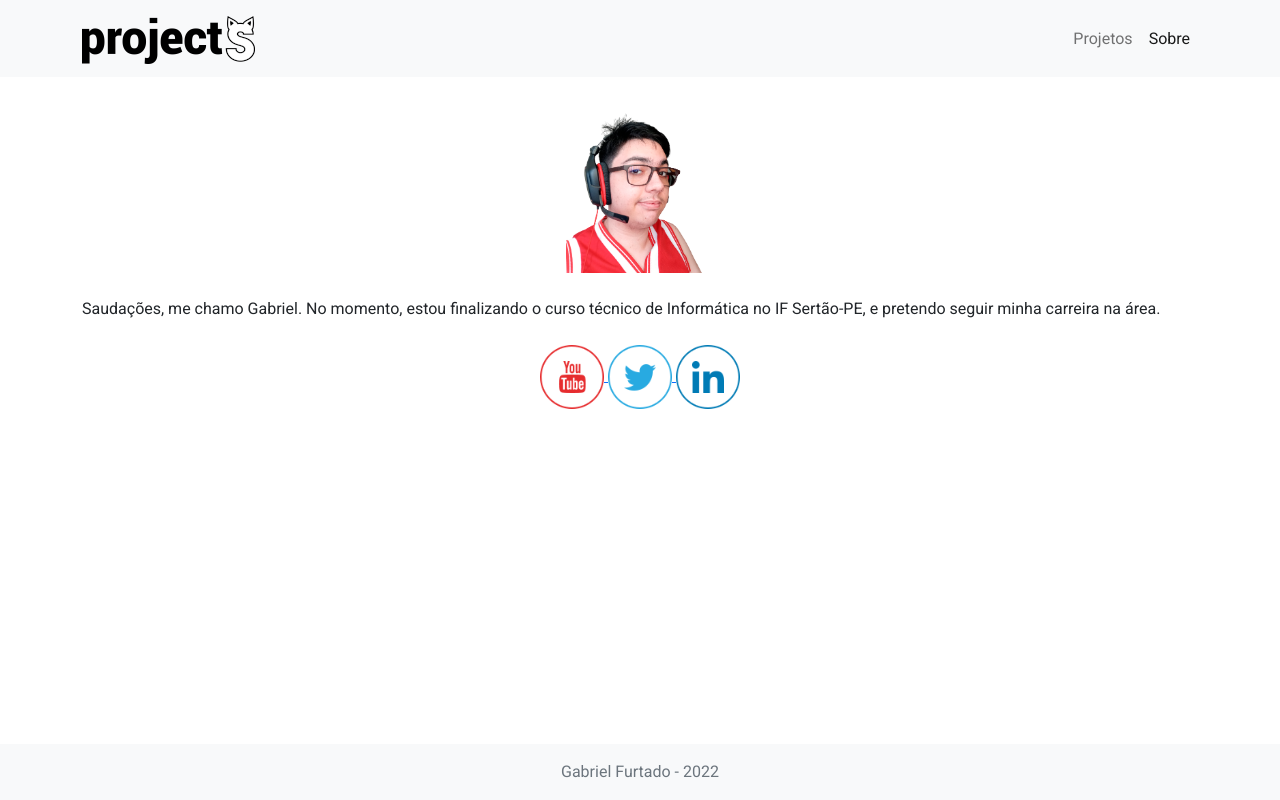
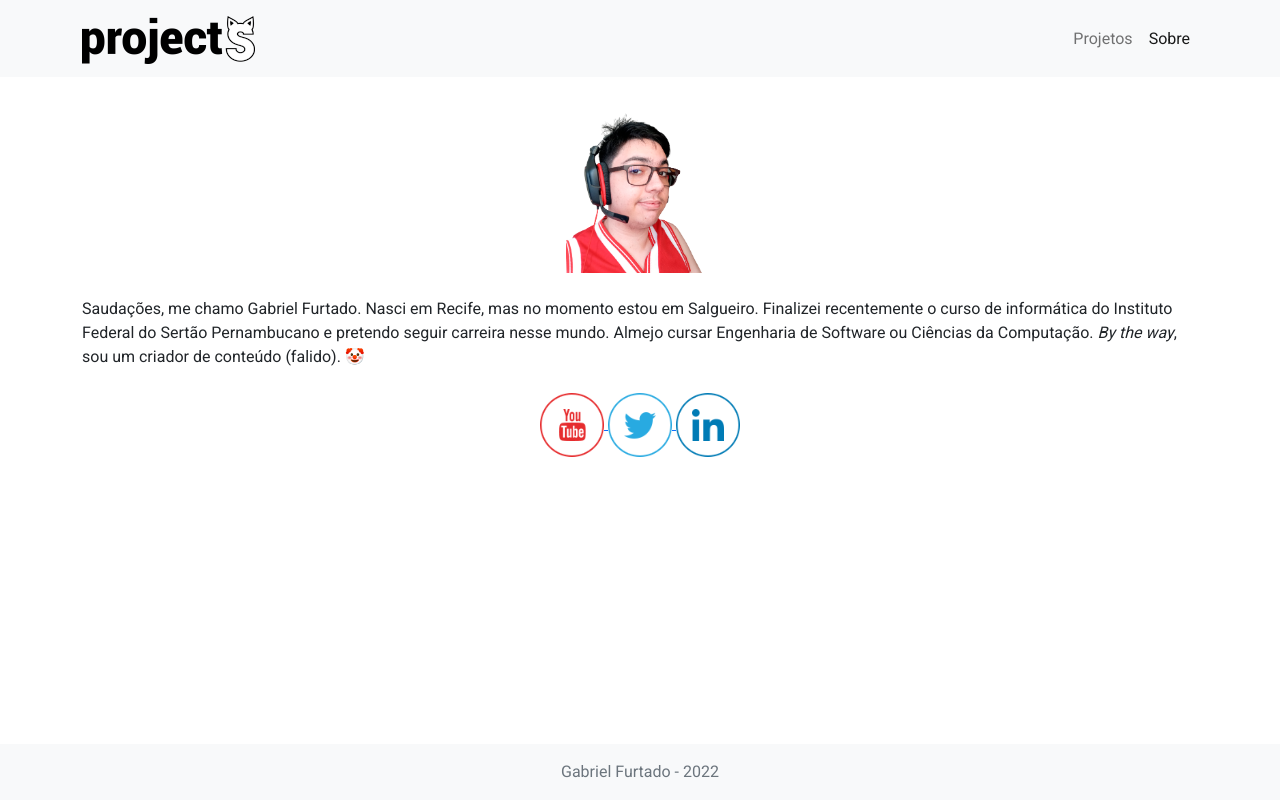
Before and after one commit to gfcleao/gfcleao.github.io, a plain HTML site: page about.html in a window 1280 px wide. Drawn offline with nearby package versions, Linux system fonts and the light colour scheme.

Commit message:
Update about.html

```diff
--- a/about.html
+++ b/about.html
@@ -40,8 +40,8 @@
             <img class="anim3" src="assets/images/me.png" height="196">
         </center>
         <br>
-        Saudações, me chamo Gabriel. No momento, estou finalizando o curso técnico de Informática no IF Sertão-PE, e
-        pretendo seguir minha carreira na área.
+        Saudações, me chamo Gabriel Furtado. Nasci em Recife, mas no momento estou em Salgueiro. Finalizei recentemente o curso de informática do Instituto Federal do Sertão Pernambucano e pretendo seguir carreira nesse mundo. Almejo cursar Engenharia de Software ou Ciências da Computação.
+        <i>By the way</i>, sou um criador de conteúdo (falido). 🤡
         <br>
         <br>
         <center>
```
